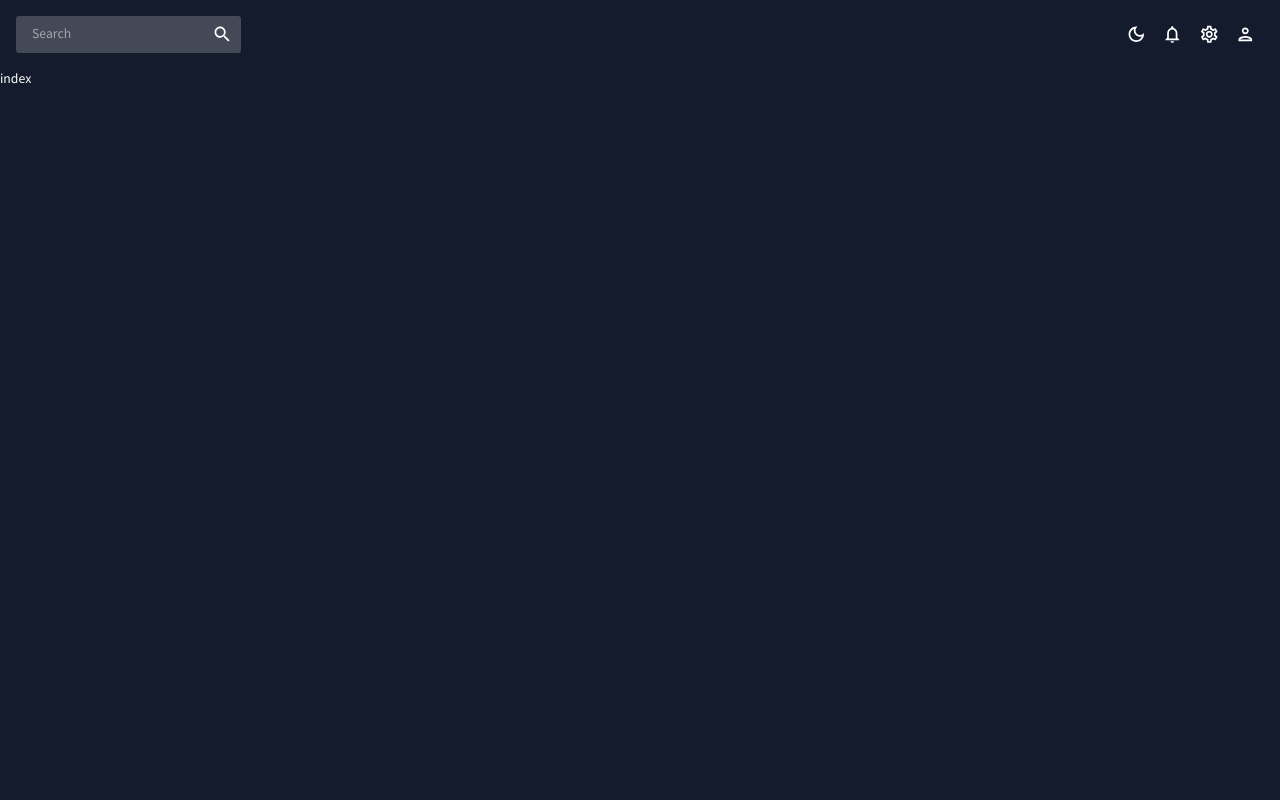
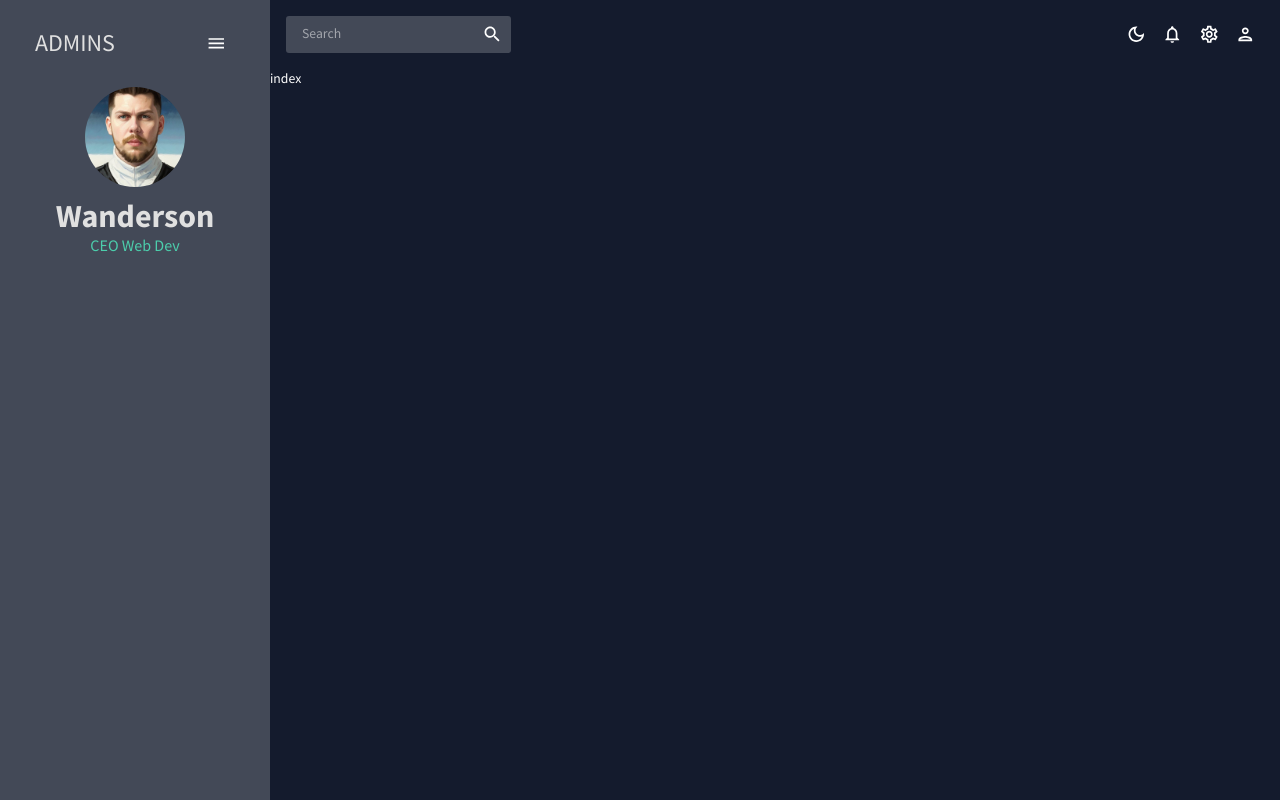
Before and after one commit to wandersonce/Admin-Dashboard, a React (Create React App) app: page / in a window 1280 px wide. Built offline with nearby package versions, Linux system fonts and the light colour scheme.

Commit message:
Creating the Menu Box and Profile Container

```diff
--- a/src/App.js
+++ b/src/App.js
@@ -2,7 +2,7 @@ import { ColorModeContext, themeSettings, useMode } from './theme';
 import { CssBaseline, ThemeProvider } from '@mui/material';
 import Topbar from './global/Topbar';
 import Dashboard from './scenes/dashboard';
-// import Sidebar from './global/Sidebar';
+import Sidebar from './global/Sidebar';
 // import Invoices from './scenes/invoices'
 // import Team from './scenes/team'
 // import Contacts from './scenes/contacts'
@@ -22,6 +22,7 @@ function App() {
       <ThemeProvider theme={theme}>
         <CssBaseline />
         <div className="app">
+          <Sidebar />
           <main className="content">
             <Topbar />
             <Routes>
--- a/src/global/Sidebar.jsx
+++ b/src/global/Sidebar.jsx
@@ -1,5 +1,110 @@
-import React from 'react';
+import { useState } from 'react';
+import { ProSidebar, Menu, MenuItem } from 'react-pro-sidebar';
+import 'react-pro-sidebar/dist/css/styles.css';
+import { Box, IconButton, Typography, useTheme } from '@mui/material';
+import { Link } from 'react-router-dom';
+import { tokens } from '../theme';
+import {
+  HomeOutlined,
+  PeopleOutlined,
+  ContactsOutlined,
+  ReceiptLongOutlined,
+  CalendarTodayOutlined,
+  PersonOutlined,
+  HelpOutlined,
+  BarChartOutlined,
+  PieChartOutlined,
+  PieChartOutlineOutlined,
+  TimelineOutlined,
+  MenuOutlined,
+  MapOutlined,
+} from '@mui/icons-material';
 
 export default function Sidebar() {
-  return <div>Sidebar</div>;
+  const theme = useTheme();
+  const colors = tokens(theme.palette.mode);
+  const [isCollapsed, setIsCollapsed] = useState(false);
+  const [selected, setSelected] = useState('Dashboard');
+
+  return (
+    <Box
+      sx={{
+        '& .pro-sidebar-inner': {
+          background: `${colors.primary[400]} !important`,
+        },
+        '& .pro-icon-wrapper': {
+          backgroundColor: 'transparent !important',
+        },
+        '& .pro-inner-item': {
+          padding: '5px 35px 5px 20px !important',
+        },
+        '& .pro-inner-item:hover': {
+          color: '#868dfb !important',
+        },
+        '& .pro-menu-item-active': {
+          color: '#6870fa !important',
+        },
+      }}
+    >
+      <ProSidebar collapsed={isCollapsed}>
+        <Menu iconShape="square">
+          {/* LOGO AND MENU ICON */}
+          <MenuItem
+            onClick={() => setIsCollapsed(!isCollapsed)}
+            icon={isCollapsed ? <MenuOutlined /> : undefined}
+            style={{
+              margin: '10px 0 20px 0',
+              color: colors.gray[100],
+            }}
+          >
+            {!isCollapsed && (
+              <Box
+                display="flex"
+                justifyContent="space-between"
+                alignItems="center"
+                ml="15px"
+              >
+                <Typography variant="h3" color={colors.gray[100]}>
+                  ADMINS
+                </Typography>
+                <IconButton onClick={() => setIsCollapsed(!isCollapsed)}>
+                  <MenuOutlined />
+                </IconButton>
+              </Box>
+            )}
+          </MenuItem>
+
+          {/* USER */}
+          {!isCollapsed && (
+            <Box mb="25px">
+              <Box display="flex" justifyContent="center" alignItems="center">
+                <img
+                  alt="Profile User"
+                  width="100px"
+                  height="100px"
+                  src={`../../assets/user.jpg`}
+                  style={{ cursor: 'pointer', borderRadius: '50%' }}
+                />
+              </Box>
+              <Box textAlign="center">
+                <Typography
+                  variant="h2"
+                  color={colors.gray[100]}
+                  fontWeight="bold"
+                  sx={{ m: '10px 0 0 0' }}
+                >
+                  {' '}
+                  Wanderson
+                </Typography>
+                <Typography variant="h5" color={colors.greenAccent[500]}>
+                  {' '}
+                  CEO Web Dev
+                </Typography>
+              </Box>
+            </Box>
+          )}
+        </Menu>
+      </ProSidebar>
+    </Box>
+  );
 }
```
Also changed, not shown: public/assets/user.jpg (added).
